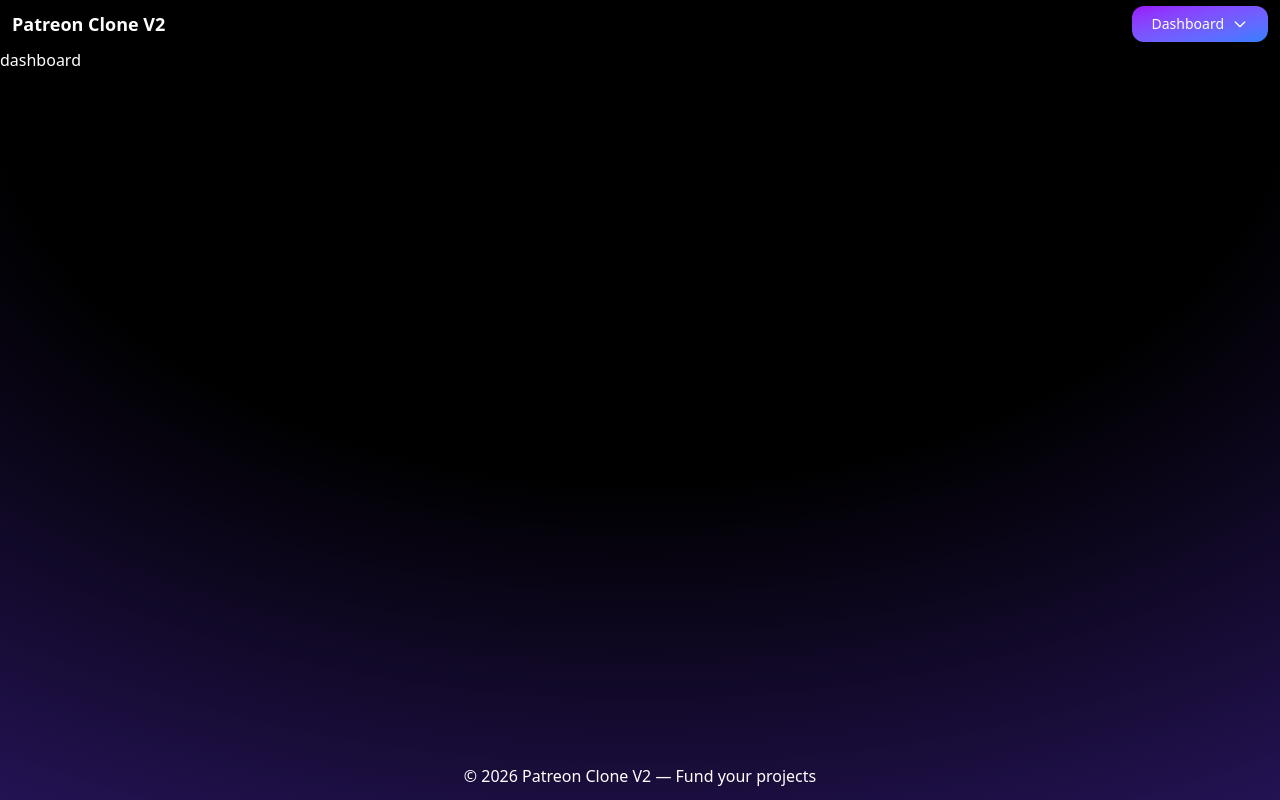
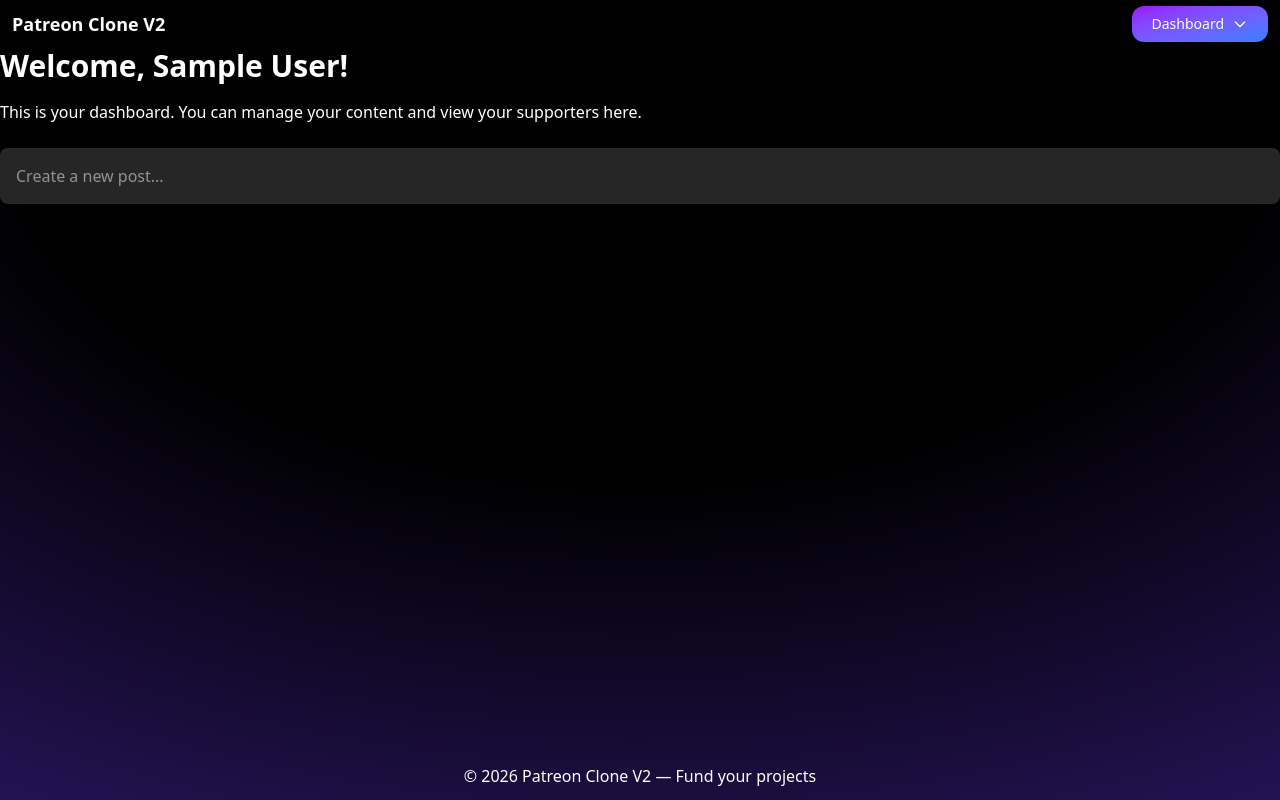
Before and after one commit to AdityaLad1/CreatorSpace, a Next.js app: page /dashboard in a window 1280 px wide. Built offline with nearby package versions, Linux system fonts and the light colour scheme; no server answers; sample sign-in values are in the browser's storage; some icons are missing.

Commit message:
user dashboard updated and User drop down bug fixed that was causing it to not signout in one click

```diff
--- a/app/dashboard/page.js
+++ b/app/dashboard/page.js
@@ -18,5 +18,10 @@ export default function Dashboard() {
 
   if (!session) return null;
 
-  return <div>dashboard</div>;
+  return <div>
+    <h1 className="text-3xl font-bold text-white">Welcome, {session.user.name}!</h1>
+    <p className="text-white mt-4">This is your dashboard. You can manage your content and view your supporters here.</p>
+
+    <input type="text" placeholder="Create a new post..." className="w-full p-4 mt-6 rounded-lg bg-neutral-800 text-white focus:outline-none focus:ring-2 focus:ring-blue-500" />
+  </div>;
 }
--- a/components/UserDropdown.js
+++ b/components/UserDropdown.js
@@ -10,14 +10,14 @@ export default function UserDropdown() {
   return (
     <div
       className="relative"
-      onClick={() => setOpen(!open)}
-      onBlur={() =>
-        setTimeout(() => {
-          setOpen(false);
-        }, 100)
-      }
+      // onClick={() => setOpen(!open)}
+      // onBlur={() =>
+      //   setTimeout(() => {
+      //     setOpen(false);
+      //   }, 100)
+      // }
     >
-      <button
+      <button onClick={() => setOpen(!open)}
         className="flex justify-center items-center text-white bg-gradient-to-br from-purple-600 to-blue-500
               hover:bg-gradient-to-bl focus:ring-4 focus:outline-none
               focus:ring-blue-300 dark:focus:ring-blue-800
@@ -65,7 +65,7 @@ export default function UserDropdown() {
             <li>
               <button
                 onClick={() => signOut({ callbackUrl: "/login" })}
-                className="w-full text-left p-2 rounded hover:bg-red-600 hover:cursor-pointer"
+                className="w-full text-left p-2 rounded hover:bg-red-600 hover:cursor-pointer text-red-500 font-bold hover:text-white transition-all duration-200 "
               >
                 Sign out
               </button>
```
